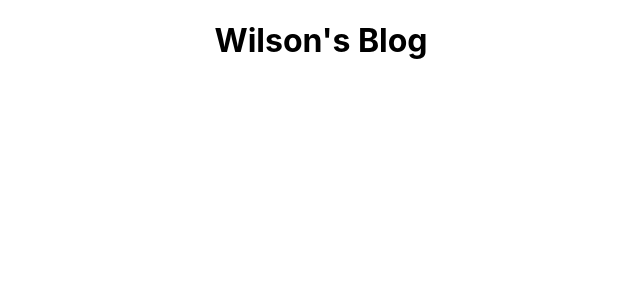
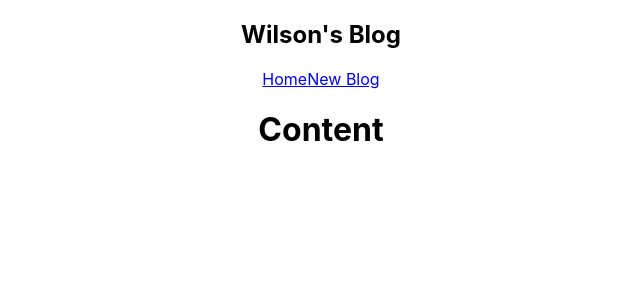
Before and after one commit to wingsown/blog, a React (Create React App) app: page / in a window 1280 px wide. Shown: the top 300 px of the page, without its empty margins (319-959 px from the left). Built offline with nearby package versions, Linux system fonts and the light colour scheme.

Commit message:
Completed navbar component plus imported to root

```diff
--- a/src/App.js
+++ b/src/App.js
@@ -1,10 +1,12 @@
 import './App.css';
+import Navbar from './Navbar';
 
 function App() {
   return (
     <div className="App">
+      <Navbar/>
       <div className="content">
-          <h1>Wilson's Blog</h1>
+          <h1>Content</h1>
       </div>
     </div>
   );
--- a/src/Navbar.js
+++ b/src/Navbar.js
@@ -1,7 +1,11 @@
 const Navbar = () => {
     return (
         <nav className="navbar">
-
+            <h1>Wilson's Blog</h1>
+            <div className="links">
+                <a href="/">Home</a>
+                <a href="/create">New Blog</a>
+            </div>
         </nav>
       );
 }
```
